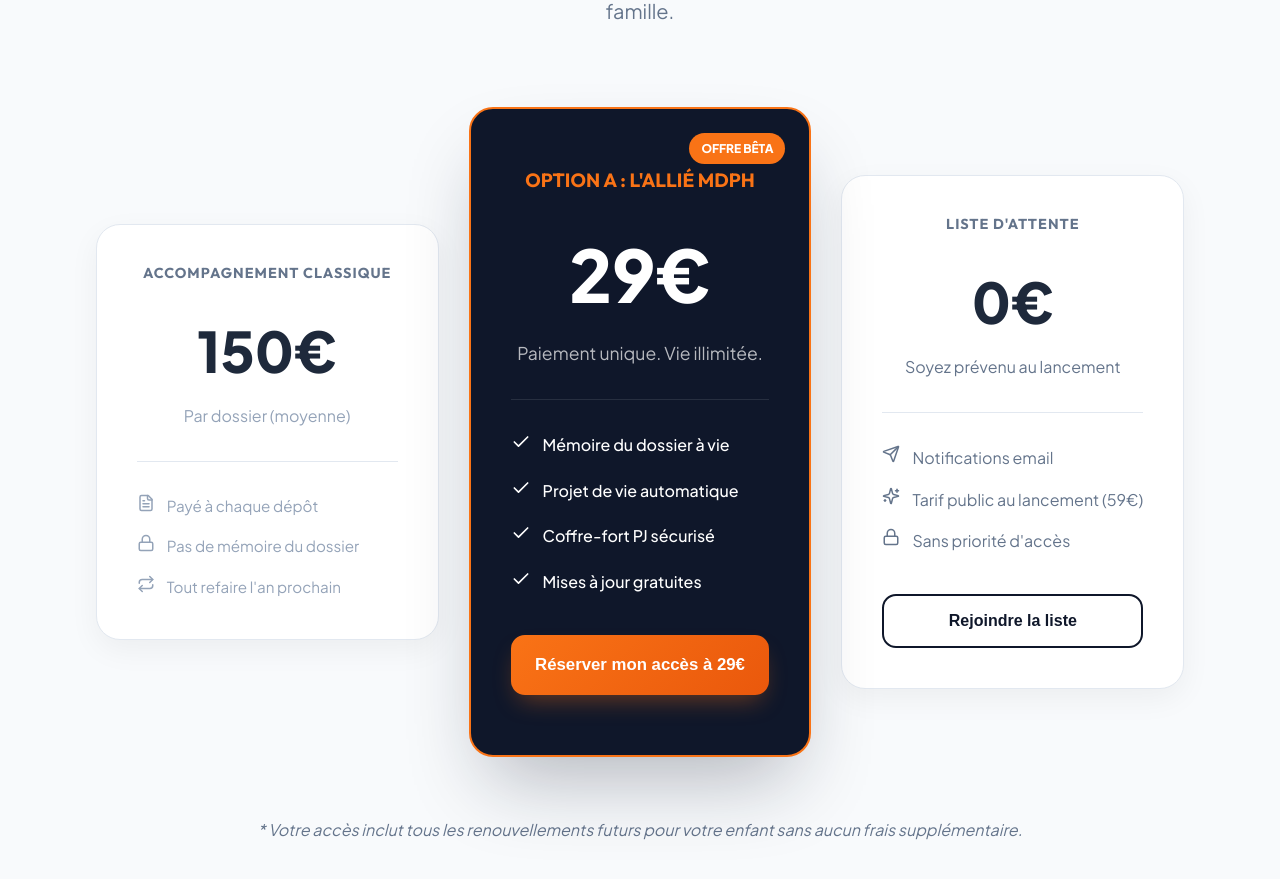
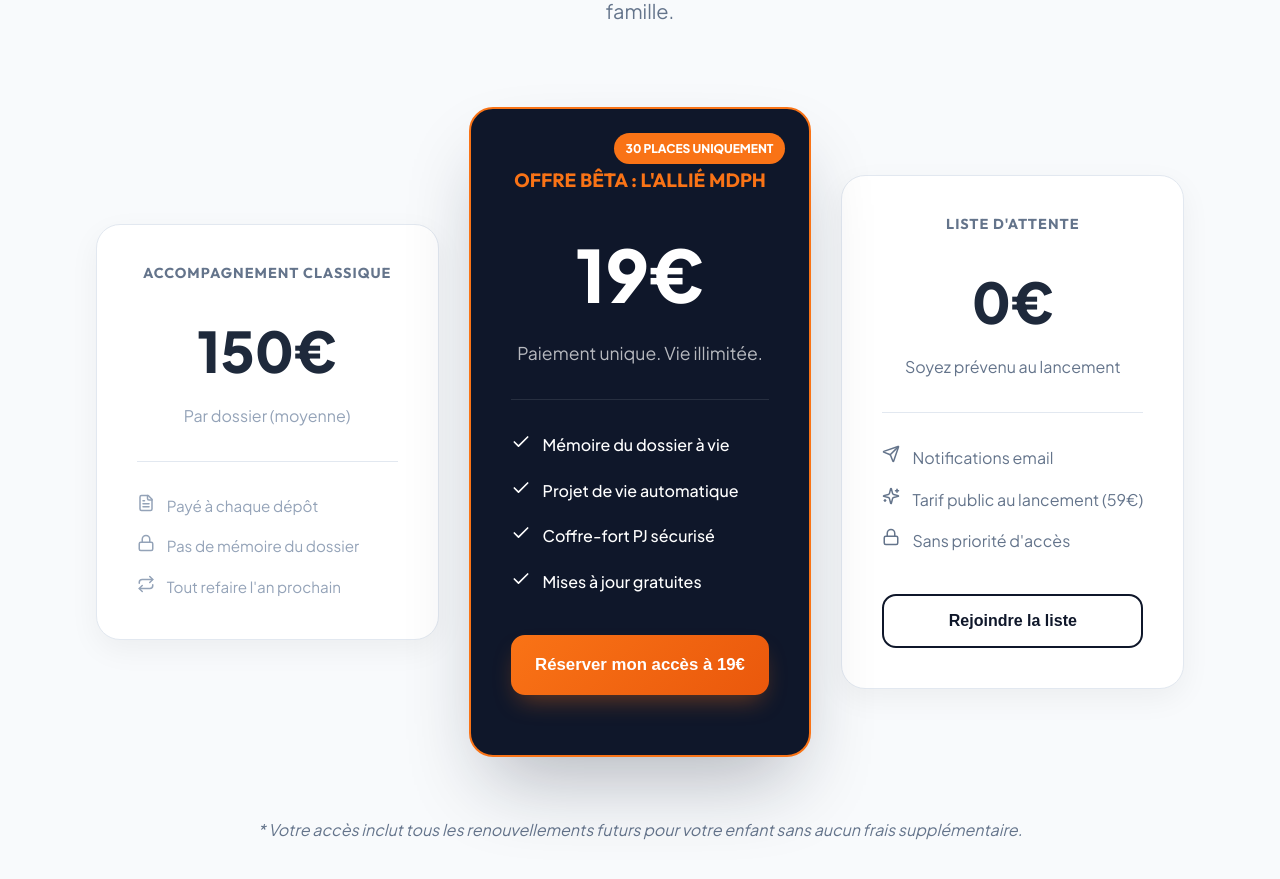
Before and after one commit to Dxne-Dev/mdph-alliee, a React (Vite) app: page / in a window 1280 px wide. Shown: the part 5240-6119 px from the top of the page. Built offline with nearby package versions, Linux system fonts and the light colour scheme; no server answers; what @react-pdf/renderer would draw is missing.

Commit message:
Optimize pricing: 19€ Bêta offer (30 slots) across all CTAs and checkout

```diff
--- a/src/components/Modal.tsx
+++ b/src/components/Modal.tsx
@@ -77,7 +77,7 @@
             badge: "⏳ Accès Prioritaire",
             title: "STOP ! Vous êtes en avance.",
             desc: "L'Allié ouvre officiellement ses portes le 14 février. En vous inscrivant aujourd'hui, vous sécurisez votre accès prioritaire.",
-            offer: <>Nous avons réservé votre place au <strong>tarif Early Bird de 29€</strong> (au lieu de 59€).</>,
+            offer: <>Nous avons réservé votre place au <strong>tarif Bêta de 19€</strong> (au lieu de 59€).</>,
             button: "Je veux mon accès au 14/02",
             label: "Ton email (pour t’envoyer ton accès le 14 février)",
             successMsg: "C'est réservé ! Vous recevrez votre accès prioritaire par email le 14 février."
--- a/src/components/PaymentGate.tsx
+++ b/src/components/PaymentGate.tsx
@@ -114,9 +114,9 @@
                 display: 'flex', flexDirection: 'column', justifyContent: 'center', alignItems: 'center'
             }}>
                 <div style={{ textAlign: 'center', marginBottom: '30px' }}>
-                    <span style={{ fontSize: '1rem', color: '#64748b', textDecoration: 'line-through' }}>150€</span>
-                    <div style={{ fontSize: '3.5rem', fontWeight: '800', color: '#0f172a', lineHeight: '1' }}>29€<span style={{ fontSize: '1rem', color: '#64748b', fontWeight: 'normal' }}>/unique</span></div>
-                    <p style={{ color: '#64748b', marginTop: '8px' }}>Accès à vie pour ce dossier</p>
+                    <span style={{ fontSize: '1rem', color: '#64748b', textDecoration: 'line-through' }}>59€</span>
+                    <div style={{ fontSize: '3.5rem', fontWeight: '800', color: '#0f172a', lineHeight: '1' }}>19€<span style={{ fontSize: '1rem', color: '#64748b', fontWeight: 'normal' }}>/unique</span></div>
+                    <p style={{ color: '#64748b', marginTop: '8px' }}>Accès Bêta illimité à vie</p>
                 </div>
 
                 <button
--- a/src/components/Pricing.tsx
+++ b/src/components/Pricing.tsx
@@ -54,9 +54,9 @@
                             position: 'relative'
                         }}
                     >
-                        <div style={{ position: 'absolute', top: '24px', right: '24px', background: 'var(--accent)', color: 'white', padding: '6px 12px', borderRadius: '50px', fontSize: '0.75rem', fontWeight: 800, textTransform: 'uppercase' }}>OFFRE BÊTA</div>
-                        <h3 style={{ fontSize: '1.2rem', color: 'var(--accent)', fontWeight: 800, marginBottom: '24px' }}>OPTION A : L'ALLIÉ MDPH</h3>
-                        <div style={{ fontSize: '4.5rem', fontWeight: 800, color: 'white', marginBottom: '8px' }}>29€</div>
+                        <div style={{ position: 'absolute', top: '24px', right: '24px', background: 'var(--accent)', color: 'white', padding: '6px 12px', borderRadius: '50px', fontSize: '0.75rem', fontWeight: 800, textTransform: 'uppercase' }}>30 PLACES UNIQUEMENT</div>
+                        <h3 style={{ fontSize: '1.2rem', color: 'var(--accent)', fontWeight: 800, marginBottom: '24px' }}>OFFRE BÊTA : L'ALLIÉ MDPH</h3>
+                        <div style={{ fontSize: '4.5rem', fontWeight: 800, color: 'white', marginBottom: '8px' }}>19€</div>
                         <p style={{ fontSize: '1.1rem', color: 'rgba(255,255,255,0.7)', marginBottom: '32px' }}>Paiement unique. Vie illimitée.</p>
 
                         <div style={{ height: '1px', background: 'rgba(255,255,255,0.1)', marginBottom: '32px' }} />
@@ -69,7 +69,7 @@
                         </ul>
 
                         <button className="btn-primary" onClick={() => onCtaClick('founder')} style={{ width: '100%', padding: '20px' }}>
-                            Réserver mon accès à 29€
+                            Réserver mon accès à 19€
                         </button>
                     </motion.div>
 
```
